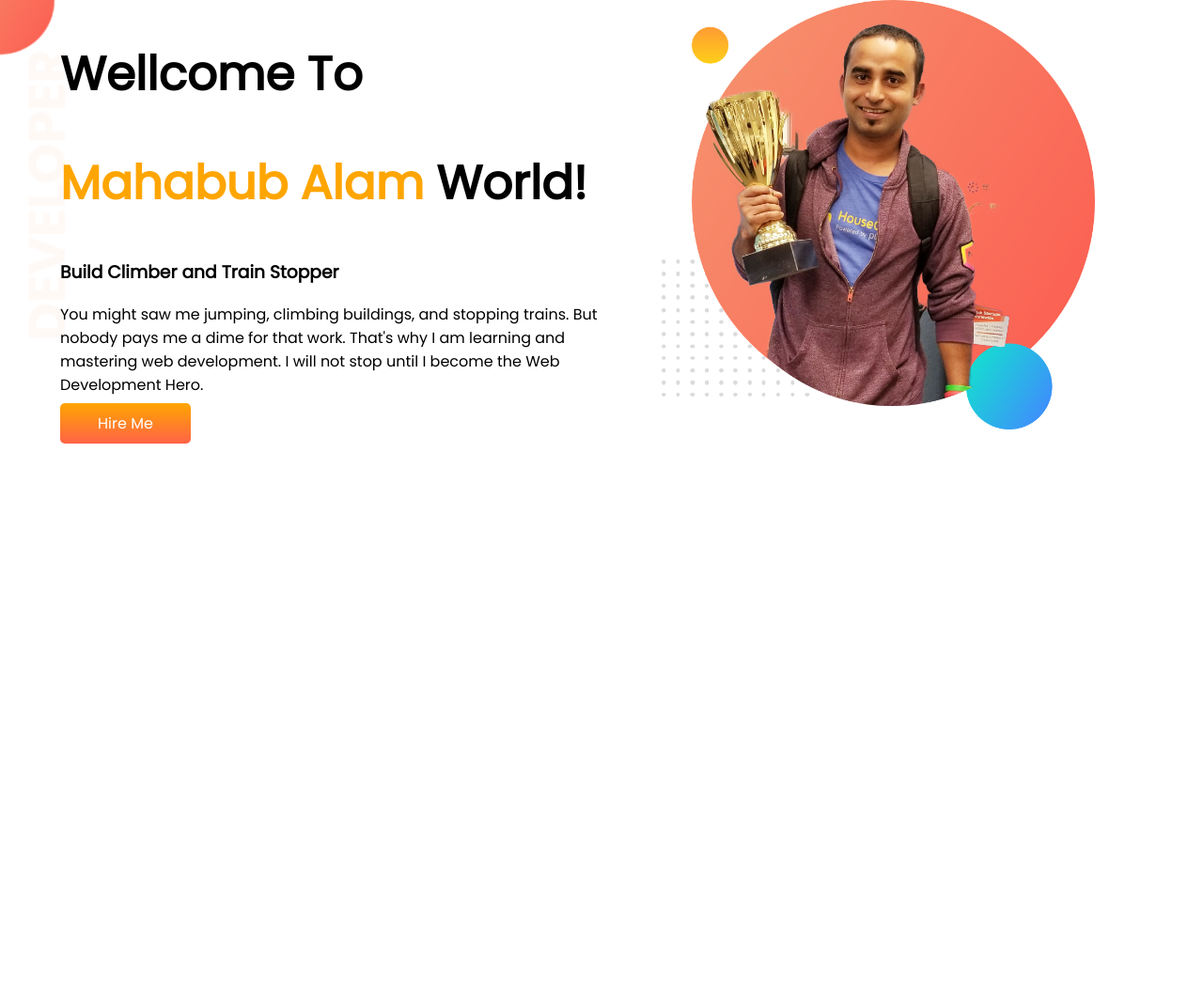
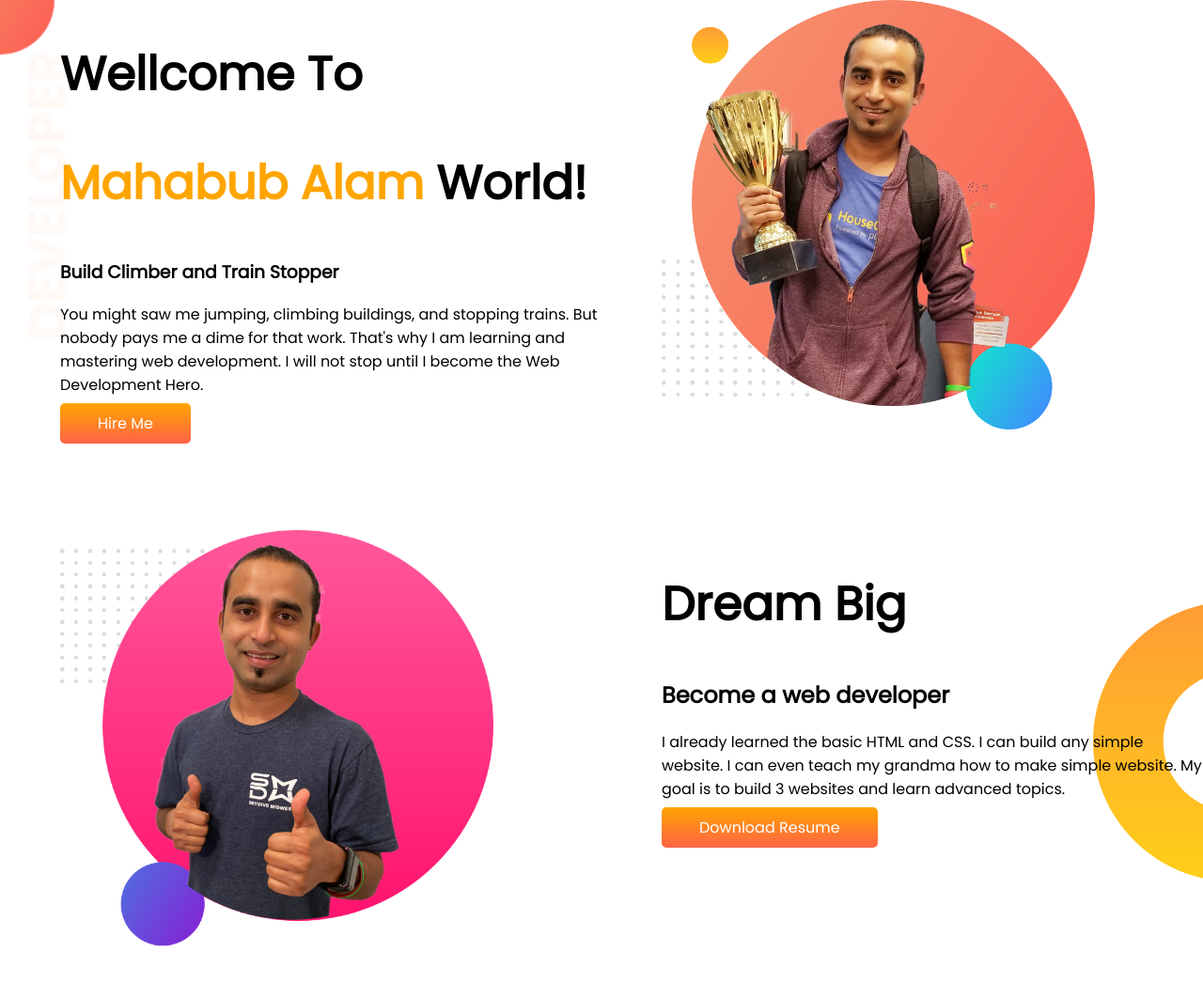
Before and after one commit to TFMahabub/mahabub-portfolio, a plain HTML site: page index.html in a window 1280 px wide. Shown: the whole page at 94% size. Before the commit the page ends 800 px from the top, so only its background shows below. Drawn offline with Linux system fonts and the light colour scheme.

Commit message:
2nd section

```diff
--- a/index.html
+++ b/index.html
@@ -23,5 +23,16 @@
     <img src="images/jhankar.png" alt="">
   </div>
 </section>
+<section class="dream-big">
+  <div class="half-width">
+    <img src="images/jhankar2.png" alt="">
+  </div>
+  <div class="half-width">
+    <h1>Dream Big</h1>
+    <h2>Become a web developer</h2>
+    <p>I already learned the basic HTML and CSS. I can build any simple website. I can even teach my grandma how to make simple website. My goal is to build 3 websites and learn advanced topics.</p>
+    <a class="button" target=_blank href="https://www.linkedin.com/in/mahabub-alam-99504b1ba/">Download Resume</a>
+  </div>
+</section>
 </body>
 </html>
--- a/style.css
+++ b/style.css
@@ -10,6 +10,7 @@ h1{
 }
 section{
   display: flex;
+  margin-bottom: 100px;
 }
 .half-width{
   width: 50%;
@@ -29,3 +30,8 @@ section{
   background-image: url(images/top-banner.png);
   background-repeat: no-repeat;
 }
+.dream-big{
+  background-image: url(images/dream-bg.png);
+  background-repeat: no-repeat;
+  background-position: right;
+}
```
